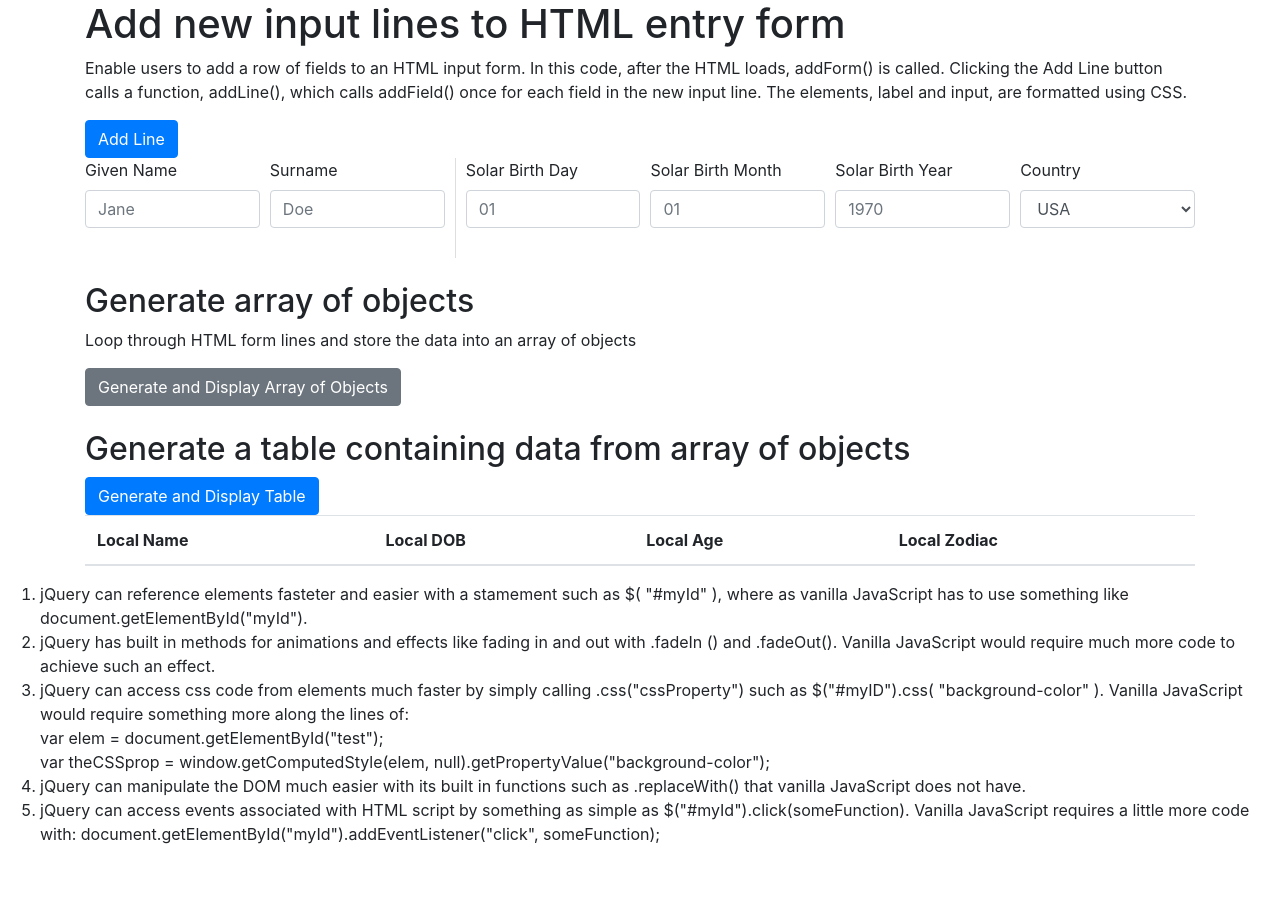
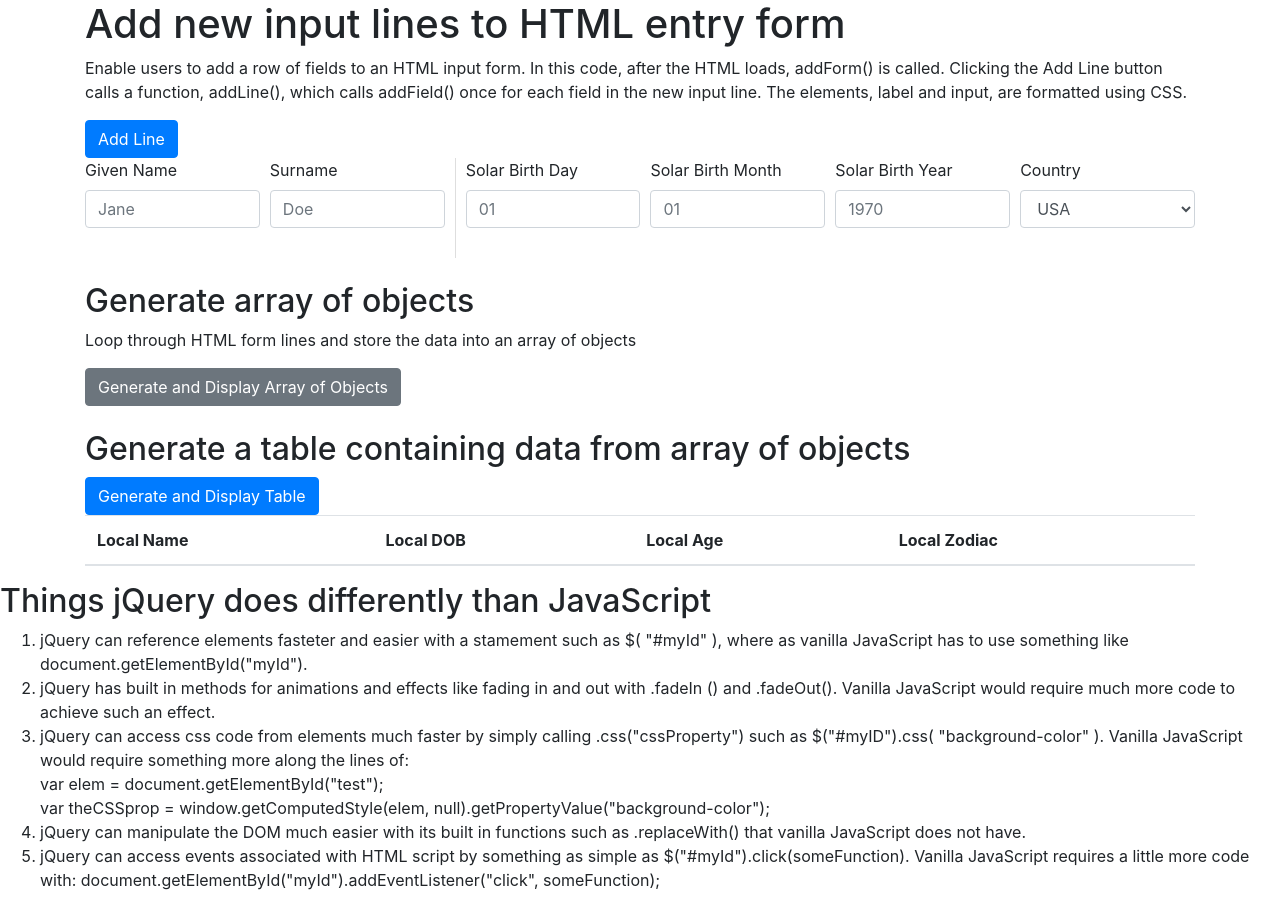
Before and after one commit to TCROC/pages, a plain HTML site: page Prog06/RevisedAssignment/prog06.html in a window 1280 px wide. Before the commit the page ends 862 px from the top, so only its background shows below. Drawn offline with nearby package versions, Linux system fonts and the light colour scheme.

Commit message:
Gave each prog06 a header

```diff
--- a/Prog06/RevisedAssignment/prog06.html
+++ b/Prog06/RevisedAssignment/prog06.html
@@ -68,6 +68,8 @@
             <tbody id="output-table"></tbody>
         </table>
     </div>
+
+    <h2>Things jQuery does differently than JavaScript</h2>
 
     <ol>
         <li>
```
